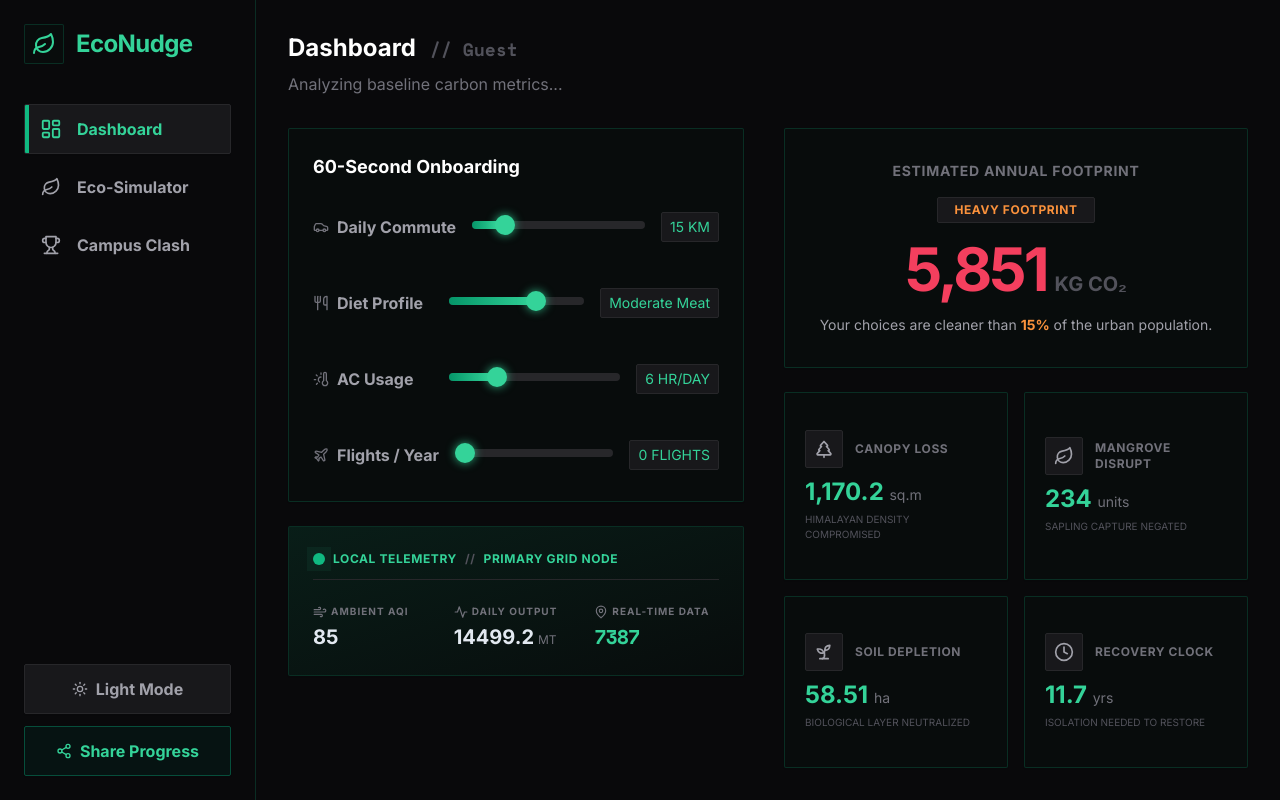
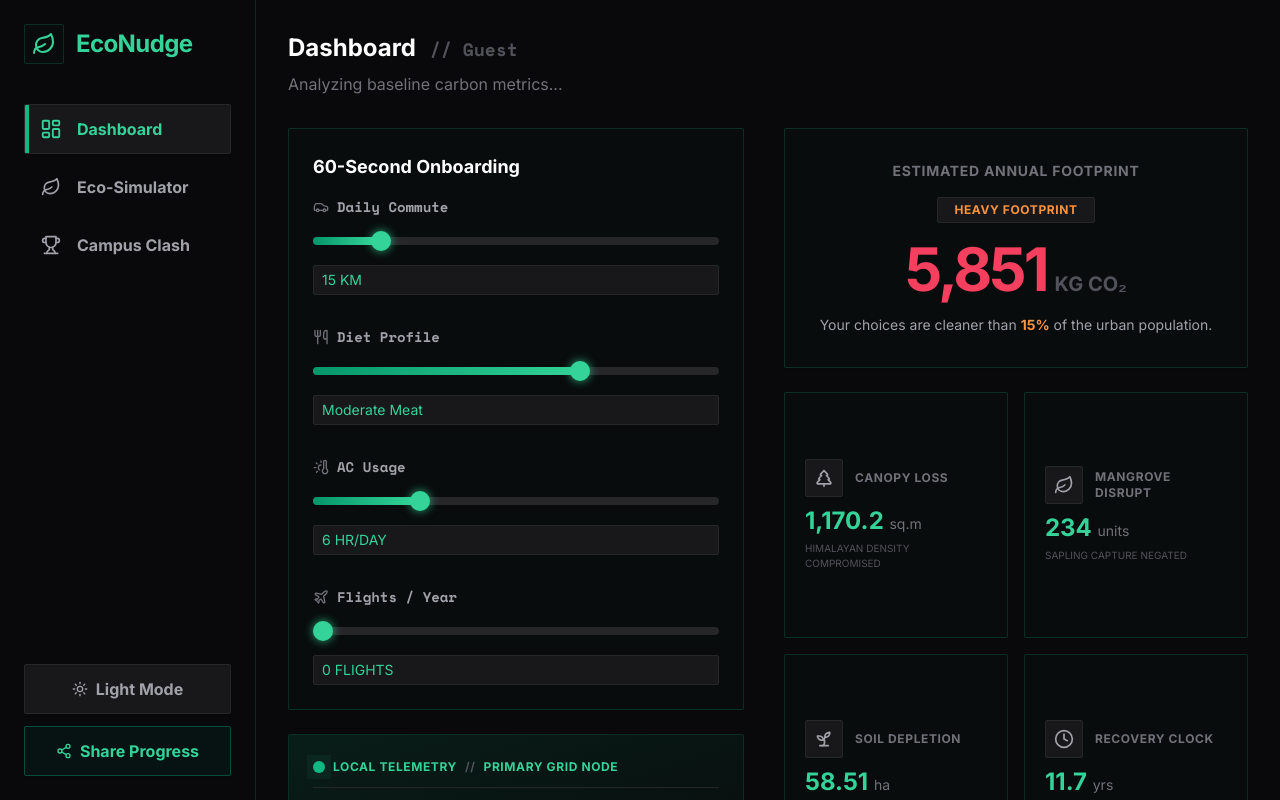
Before and after one commit to ejojames/econudge, a React (Vite) app: page / in a window 1280 px wide. Built offline with nearby package versions, Linux system fonts and the light colour scheme; no server answers.

Commit message:
fix: resolve slider mobile visibility constraint, correct form label relationships, and patch accessibility trees

```diff
--- a/src/components/Dashboard.jsx
+++ b/src/components/Dashboard.jsx
@@ -7,7 +7,7 @@ import { EcoContext } from '../context/EcoContext';
 import { motion, AnimatePresence } from 'framer-motion';
 import { Car, Utensils, ThermometerSun, Plane, TreePine, Leaf, Sprout, Clock, MapPin, Wind, Activity } from 'lucide-react';
 
-const CustomSlider = ({ value, min, max, step = 1, onChange }) => {
+const CustomSlider = ({ id, value, min, max, step = 1, onChange, ariaLabel }) => {
   const percentage = ((value - min) / (max - min)) * 100;
 
   return (
@@ -17,12 +17,18 @@ const CustomSlider = ({ value, min, max, step = 1, onChange }) => {
         style={{ width: `${percentage}%` }}
       />
       <input
-        type="range" min={min} max={max} step={step} value={value}
+        id={id}
+        type="range"
+        min={min}
+        max={max}
+        step={step}
+        value={value}
         onChange={onChange}
-        aria-label="Adjust metric slider"
+        aria-label={ariaLabel}
         className="block w-full opacity-100 visible absolute -top-2 left-0 max-w-full mx-0 h-6 appearance-none bg-transparent cursor-pointer z-10
         [&::-webkit-slider-thumb]:appearance-none [&::-webkit-slider-thumb]:w-5 [&::-webkit-slider-thumb]:h-5 [&::-webkit-slider-thumb]:rounded-full [&::-webkit-slider-thumb]:bg-emerald-400 [&::-webkit-slider-thumb]:shadow-[0_0_10px_rgba(52,211,153,0.8)] [&::-webkit-slider-thumb]:hover:scale-110 [&::-webkit-slider-thumb]:transition-transform
         [&::-moz-range-thumb]:w-5 [&::-moz-range-thumb]:h-5 [&::-moz-range-thumb]:rounded-full [&::-moz-range-thumb]:bg-emerald-400 [&::-moz-range-thumb]:shadow-[0_0_10px_rgba(52,211,153,0.8)] [&::-moz-range-thumb]:hover:scale-110 [&::-moz-range-thumb]:transition-transform [&::-moz-range-thumb]:border-none"
+        style={{ display: 'block !important', width: '100% !important', visibility: 'visible !important', minWidth: '100% !important' }}
       />
     </div>
   );
@@ -115,68 +121,109 @@ const Dashboard = () => {
         {/* Left Column: Assessment */}
         <div className="flex flex-col gap-6 w-full pr-2">
           <motion.div
-            className="block w-full bg-white dark:bg-emerald-950/10 border border-zinc-200 dark:border-emerald-500/20 rounded-sm p-6 shadow-sm transition-colors duration-200"
+            className="grid grid-cols-1 w-full gap-4 bg-white dark:bg-emerald-950/10 border border-zinc-200 dark:border-emerald-500/20 rounded-sm p-6 shadow-sm transition-colors duration-200"
             initial={{ opacity: 0, x: -20 }}
             animate={{ opacity: 1, x: 0 }}
             transition={{ duration: 0.4 }}
           >
-            <h3 className="text-lg font-bold mb-6 flex items-center gap-2 dark:text-white text-zinc-900">
+            <h3 className="text-lg font-bold flex items-center gap-2 dark:text-white text-zinc-900">
               60-Second Onboarding
             </h3>
 
             <div className="space-y-8">
               {/* Commute */}
-              <div className="flex flex-col sm:flex-row sm:items-center gap-4 w-full block">
-                <label className="flex items-center gap-2 dark:text-zinc-400 text-zinc-600 font-bold whitespace-nowrap min-w-[120px] w-full sm:w-auto">
+              <div className="flex flex-col w-full items-stretch clear-both">
+                <label
+                  htmlFor="slider-commute"
+                  className="flex items-center gap-2 dark:text-zinc-400 text-zinc-600 font-bold font-mono text-sm block mb-1"
+                >
                   <Car className="w-4 h-4 dark:text-zinc-500 text-zinc-400" />
                   Daily Commute
                 </label>
-                <div className="flex-1 w-full block min-w-0">
-                  <CustomSlider min="0" max="100" value={commute} onChange={(e) => setCommute(Number(e.target.value))} />
+                <div className="w-full block">
+                  <CustomSlider
+                    id="slider-commute"
+                    min="0"
+                    max="100"
+                    value={commute}
+                    onChange={(e) => setCommute(Number(e.target.value))}
+                    ariaLabel="Daily Commute slider input in kilometers"
+                  />
                 </div>
-                <span className="self-start sm:self-auto dark:text-emerald-400 text-emerald-700 dark:bg-zinc-900 bg-emerald-50 border dark:border-zinc-800 border-emerald-200 px-2 py-1 rounded-sm whitespace-nowrap text-sm w-full sm:w-auto text-left sm:text-center">
+                <span className="dark:text-emerald-400 text-emerald-700 dark:bg-zinc-900 bg-emerald-50 border dark:border-zinc-800 border-emerald-200 px-2 py-1 rounded-sm whitespace-nowrap text-sm w-full text-left">
                   {commute} KM
                 </span>
               </div>
 
               {/* Diet */}
-              <div className="flex flex-col sm:flex-row sm:items-center gap-4 w-full block">
-                <label className="flex items-center gap-2 dark:text-zinc-400 text-zinc-600 font-bold whitespace-nowrap min-w-[120px] w-full sm:w-auto">
+              <div className="flex flex-col w-full items-stretch clear-both">
+                <label
+                  htmlFor="slider-diet"
+                  className="flex items-center gap-2 dark:text-zinc-400 text-zinc-600 font-bold font-mono text-sm block mb-1"
+                >
                   <Utensils className="w-4 h-4 dark:text-zinc-500 text-zinc-400" />
                   Diet Profile
                 </label>
-                <div className="flex-1 w-full block min-w-0">
-                  <CustomSlider min="0" max="3" step="1" value={diet} onChange={(e) => setDiet(Number(e.target.value))} />
+                <div className="w-full block">
+                  <CustomSlider
+                    id="slider-diet"
+                    min="0"
+                    max="3"
+                    step="1"
+                    value={diet}
+                    onChange={(e) => setDiet(Number(e.target.value))}
+                    ariaLabel="Diet Profile slider input ranging from Vegan to Heavy Meat"
+                  />
                 </div>
-                <span className="self-start sm:self-auto dark:text-emerald-400 text-emerald-700 dark:bg-zinc-900 bg-emerald-50 border dark:border-zinc-800 border-emerald-200 px-2 py-1 rounded-sm whitespace-nowrap text-sm w-full sm:w-auto text-left sm:text-center">
+                <span className="dark:text-emerald-400 text-emerald-700 dark:bg-zinc-900 bg-emerald-50 border dark:border-zinc-800 border-emerald-200 px-2 py-1 rounded-sm whitespace-nowrap text-sm w-full text-left">
                   {dietLabels[diet]}
                 </span>
               </div>
 
               {/* AC */}
-              <div className="flex flex-col sm:flex-row sm:items-center gap-4 w-full block">
-                <label className="flex items-center gap-2 dark:text-zinc-400 text-zinc-600 font-bold whitespace-nowrap min-w-[120px] w-full sm:w-auto">
+              <div className="flex flex-col w-full items-stretch clear-both">
+                <label
+                  htmlFor="slider-ac"
+                  className="flex items-center gap-2 dark:text-zinc-400 text-zinc-600 font-bold font-mono text-sm block mb-1"
+                >
                   <ThermometerSun className="w-4 h-4 dark:text-zinc-500 text-zinc-400" />
                   AC Usage
                 </label>
-                <div className="flex-1 w-full block min-w-0">
-                  <CustomSlider min="0" max="24" value={acUsage} onChange={(e) => setAcUsage(Number(e.target.value))} />
+                <div className="w-full block">
+                  <CustomSlider
+                    id="slider-ac"
+                    min="0"
+                    max="24"
+                    value={acUsage}
+                    onChange={(e) => setAcUsage(Number(e.target.value))}
+                    ariaLabel="AC Usage slider input in hours per day"
+                  />
                 </div>
-                <span className="self-start sm:self-auto dark:text-emerald-400 text-emerald-700 dark:bg-zinc-900 bg-emerald-50 border dark:border-zinc-800 border-emerald-200 px-2 py-1 rounded-sm whitespace-nowrap text-sm w-full sm:w-auto text-left sm:text-center">
+                <span className="dark:text-emerald-400 text-emerald-700 dark:bg-zinc-900 bg-emerald-50 border dark:border-zinc-800 border-emerald-200 px-2 py-1 rounded-sm whitespace-nowrap text-sm w-full text-left">
                   {acUsage} HR/DAY
                 </span>
               </div>
 
               {/* Flights */}
-              <div className="flex flex-col sm:flex-row sm:items-center gap-4 w-full block">
-                <label className="flex items-center gap-2 dark:text-zinc-400 text-zinc-600 font-bold whitespace-nowrap min-w-[120px] w-full sm:w-auto">
+              <div className="flex flex-col w-full items-stretch clear-both">
+                <label
+                  htmlFor="slider-flights"
+                  className="flex items-center gap-2 dark:text-zinc-400 text-zinc-600 font-bold font-mono text-sm block mb-1"
+                >
                   <Plane className="w-4 h-4 dark:text-zinc-500 text-zinc-400" />
                   Flights / Year
                 </label>
-                <div className="flex-1 w-full block min-w-0">
-                  <CustomSlider min="0" max="15" value={flights} onChange={(e) => setFlights(Number(e.target.value))} />
+                <div className="w-full block">
+                  <CustomSlider
+                    id="slider-flights"
+                    min="0"
+                    max="15"
+                    value={flights}
+                    onChange={(e) => setFlights(Number(e.target.value))}
+                    ariaLabel="Flights per Year slider input"
+                  />
                 </div>
-                <span className="self-start sm:self-auto dark:text-emerald-400 text-emerald-700 dark:bg-zinc-900 bg-emerald-50 border dark:border-zinc-800 border-emerald-200 px-2 py-1 rounded-sm whitespace-nowrap text-sm w-full sm:w-auto text-left sm:text-center">
+                <span className="dark:text-emerald-400 text-emerald-700 dark:bg-zinc-900 bg-emerald-50 border dark:border-zinc-800 border-emerald-200 px-2 py-1 rounded-sm whitespace-nowrap text-sm w-full text-left">
                   {flights} FLIGHTS
                 </span>
               </div>
--- a/src/components/Leaderboard.jsx
+++ b/src/components/Leaderboard.jsx
@@ -243,7 +243,7 @@ const Leaderboard = () => {
     <div className="h-full flex flex-col font-sans bg-zinc-50 dark:bg-zinc-950 text-zinc-900 dark:text-zinc-100 transition-colors duration-200">
       <header className="mb-8">
         <motion.h2
-          className="text-2xl font-bold flex items-center gap-3 dark:text-white text-zinc-900"
+          className="text-2xl font-bold font-mono tracking-tight flex items-center gap-3 dark:text-white text-zinc-900"
           initial={{ opacity: 0, y: -10 }}
           animate={{ opacity: 1, y: 0 }}
         >
```
Also changed, not shown: src/components/EcoSimulator.jsx (+27 -12 lines).
